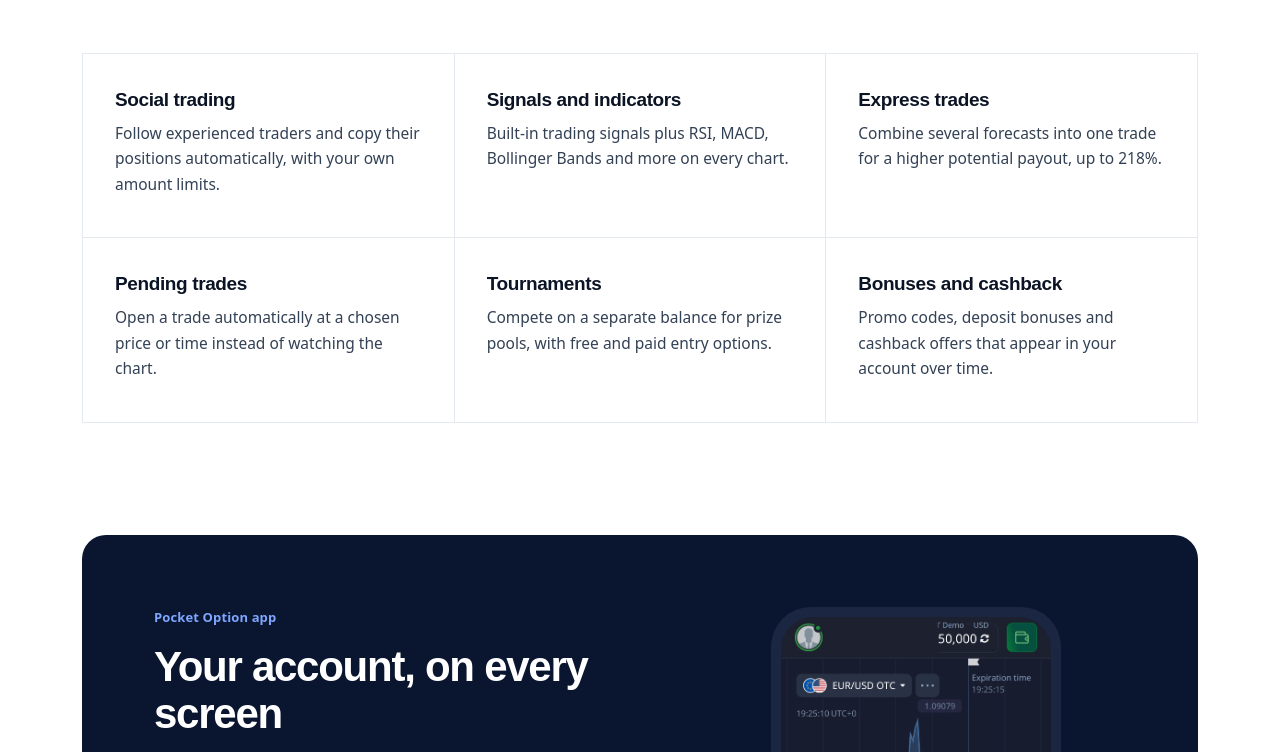
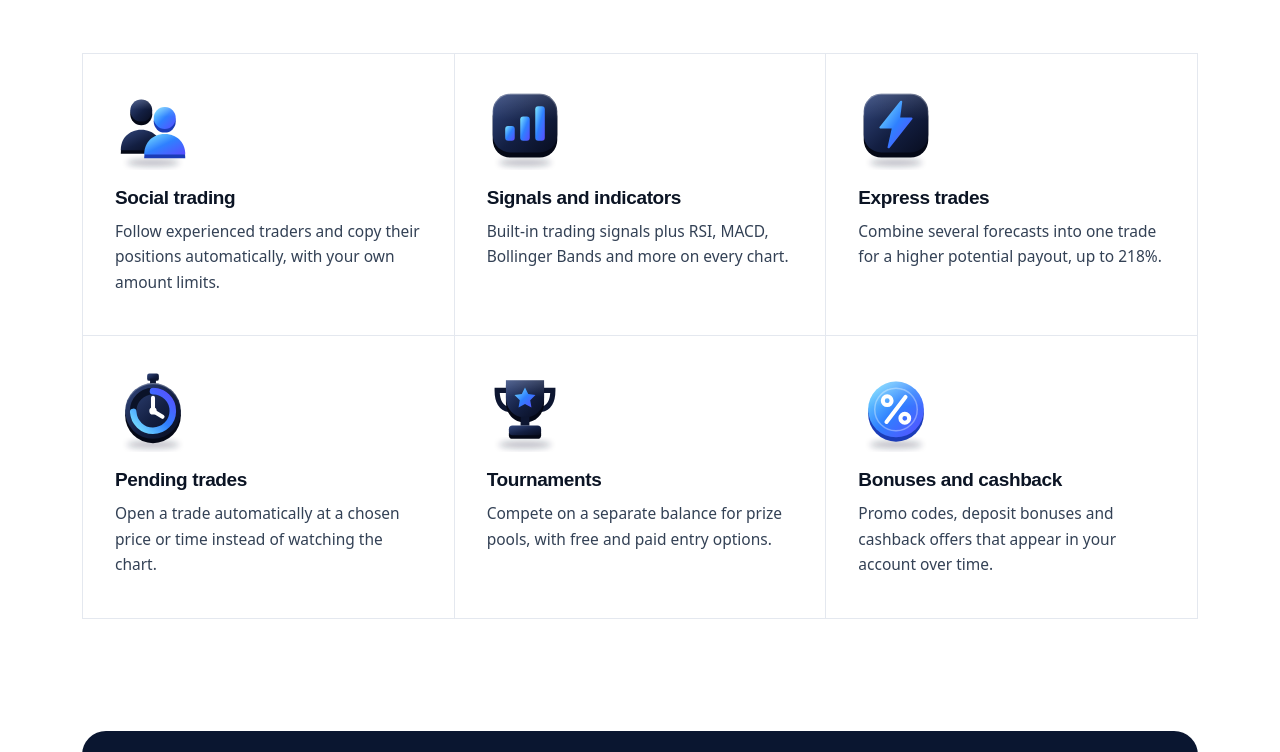
Before and after one commit to pocketoption2/pocketoption2.github.io, an Astro site: page / in a window 1280 px wide. Shown: the part 2660-3412 px from the top of the page. Built offline with nearby package versions, Linux system fonts and the light colour scheme; Astro itself is replaced by a stand-in of ours.

Commit message:
Add 3D icons to platform features
Co-Authored-By: Devin AI <158243242+devin-ai-integration[bot]@users.noreply.github.com>

```diff
--- a/src/pages/index.astro
+++ b/src/pages/index.astro
@@ -13,12 +13,24 @@ const title = "Pocket Option: Trading Platform with $5 Deposit & Free Demo";
 const description =
   "Trade on Pocket Option with a $5 deposit, $1 trades and a free $50,000 demo. PocketOption fees, payouts, app and 170+ payment methods explained.";
 const features = [
-  ["Social trading", "Follow experienced traders and copy their positions automatically, with your own amount limits."],
-  ["Signals and indicators", "Built-in trading signals plus RSI, MACD, Bollinger Bands and more on every chart."],
-  ["Express trades", "Combine several forecasts into one trade for a higher potential payout, up to 218%."],
-  ["Pending trades", "Open a trade automatically at a chosen price or time instead of watching the chart."],
-  ["Tournaments", "Compete on a separate balance for prize pools, with free and paid entry options."],
-  ["Bonuses and cashback", "Promo codes, deposit bonuses and cashback offers that appear in your account over time."],
+  [
+    "social",
+    "Social trading",
+    "Follow experienced traders and copy their positions automatically, with your own amount limits.",
+  ],
+  [
+    "signals",
+    "Signals and indicators",
+    "Built-in trading signals plus RSI, MACD, Bollinger Bands and more on every chart.",
+  ],
+  ["express", "Express trades", "Combine several forecasts into one trade for a higher potential payout, up to 218%."],
+  ["pending", "Pending trades", "Open a trade automatically at a chosen price or time instead of watching the chart."],
+  ["tournaments", "Tournaments", "Compete on a separate balance for prize pools, with free and paid entry options."],
+  [
+    "bonus",
+    "Bonuses and cashback",
+    "Promo codes, deposit bonuses and cashback offers that appear in your account over time.",
+  ],
 ];
 ---
 
@@ -156,8 +168,9 @@ const features = [
         <p>Tools for learning, following other traders and getting more from each deposit.</p>
       </div>
       <div class="feat">
-        {features.map(([h, p]) => (
+        {features.map(([i, h, p]) => (
           <div>
+            <img class="fi" src={`/icons/feat-${i}.svg`} width="88" height="88" alt="" loading="lazy" />
             <h3>{h}</h3>
             <p>{p}</p>
           </div>
--- a/src/styles/global.css
+++ b/src/styles/global.css
@@ -1447,3 +1447,15 @@ h1 {
     width: 140px;
   }
 }
+.feat .fi {
+  display: block;
+  width: 88px;
+  height: 88px;
+  margin: -8px 0 18px -6px;
+}
+@media (max-width: 640px) {
+  .feat .fi {
+    width: 72px;
+    height: 72px;
+  }
+}
```
Also changed, not shown: public/icons/feat-bonus.svg (added), public/icons/feat-express.svg (added), public/icons/feat-pending.svg (added), public/icons/feat-signals.svg (added), public/icons/feat-social.svg (added), public/icons/feat-tournaments.svg (added).
